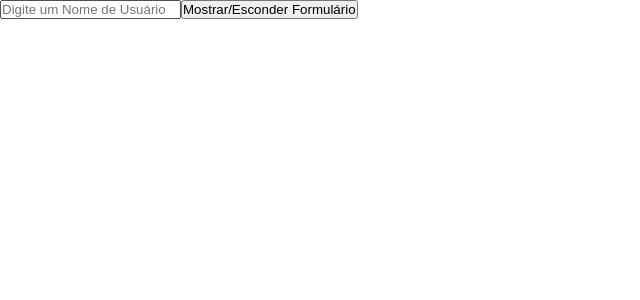
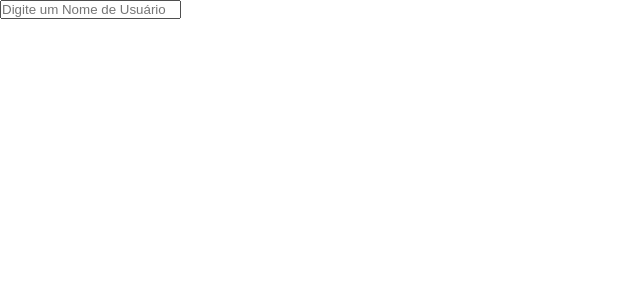
Before and after one commit to AsrielDreemurrGM/GitHub_Profile_Viewer, a React (Vite) app in the folder projeto-react/: page / in a window 1280 px wide. Shown: the top 300 px of the page, without its empty margins (0-640 px from the left). Built offline with nearby package versions, Linux system fonts and the light colour scheme.

Commit message:
Desativado Formulário
- Desativado Formulário e Botão Pois Não Será Mais Utilizado;

```diff
--- a/projeto-react/src/App.jsx
+++ b/projeto-react/src/App.jsx
@@ -3,11 +3,11 @@
 import { useState } from "react";
 
 import Perfil from "./components/Perfil";
-import Formulario from "./components/Formulario";
+// import Formulario from "./components/Formulario";
 import ReposList from "./components/ReposList";
 
 function App() {
-  const [formularioEstaVisivel, setFormularioEstaVisivel] = useState(false);
+  // const [formularioEstaVisivel, setFormularioEstaVisivel] = useState(false);
   const [repositoriosEstaoVisiveis, setRepositoriosEstaoVisiveis] = useState(false);
   const [nomeUsuario, setNomeUsuario] = useState('');
 
@@ -25,10 +25,11 @@ function App() {
         </>
       )}
 
-      <button onClick={() => setFormularioEstaVisivel(!formularioEstaVisivel)} type="button">Mostrar/Esconder Formulário</button>
+      {/* Mostrando Item Conform Sua Condição */}
+      {/* <button onClick={() => setFormularioEstaVisivel(!formularioEstaVisivel)} type="button">Mostrar/Esconder Formulário</button>
       {formularioEstaVisivel && (
         <Formulario />
-      )}
+      )} */}
     </>
   )
 }
```
